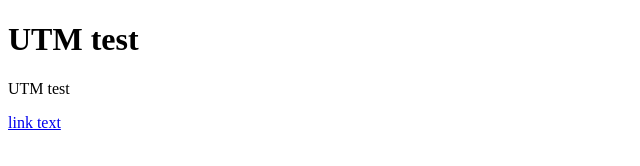
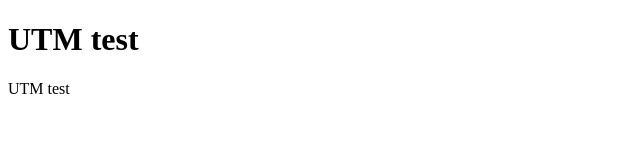
Before and after one commit to andriy-mazur-1988/andriy-mazur-1988.github.io, a plain HTML site: page index.html in a window 1280 px wide. Shown: the full height of the page, 0-640 px from the left. Drawn offline with Linux system fonts and the light colour scheme.

Commit message:
Update index.html

```diff
--- a/index.html
+++ b/index.html
@@ -11,6 +11,6 @@
 <body>
 <h1>UTM test</h1>
 <p>UTM test</p>
-<a href="https://patients.betterhealthcare.co/booking/facilities/9591/appointment-type">link text</a>
+<a href="https://patients.betterhealthcare.co/booking/facilities/9591/appointment-type"</a>
 </body>
 </html>
```
